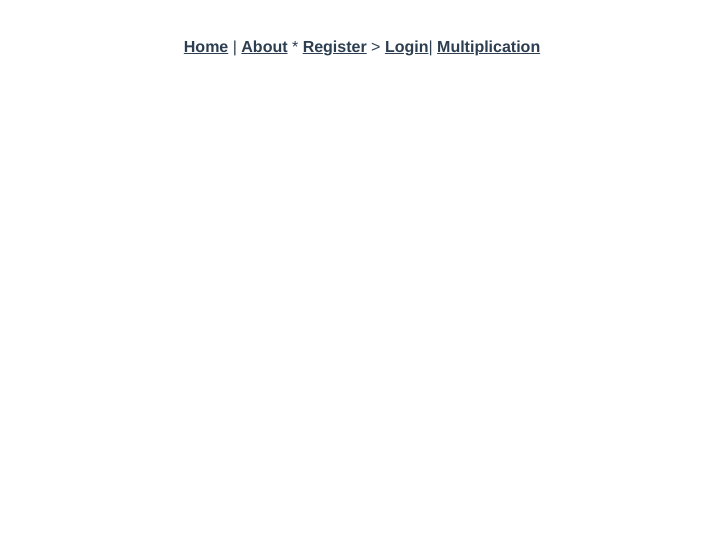
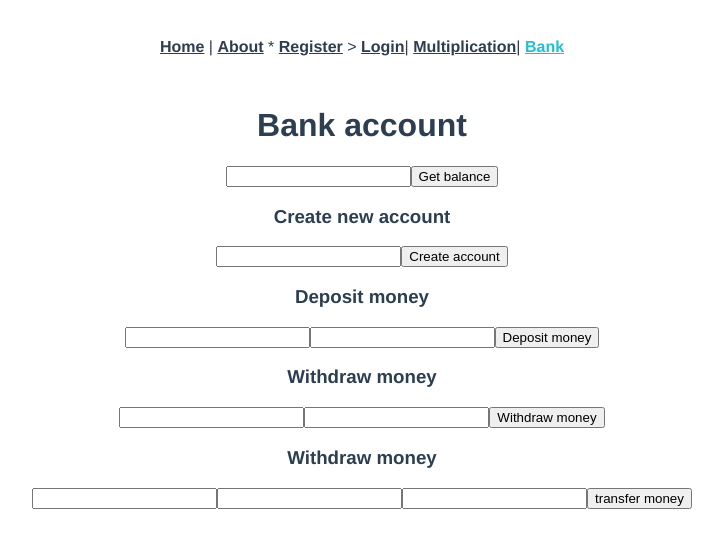
Before and after one commit to ToomasProoso/vue, a Vue app: page /#/bank in a window 1280 px wide. Shown: the top 548 px of the page, without its empty margins (278-1001 px from the left). Built offline with nearby package versions, Linux system fonts and the light colour scheme.

Commit message:
28,04,2021

```diff
--- a/package.json
+++ b/package.json
@@ -7,7 +7,9 @@
     "build": "vue-cli-service build"
   },
   "dependencies": {
+    "axios": "^0.21.1",
     "vue": "^2.6.11",
+    "vue-axios": "^3.2.4",
     "vue-router": "^3.2.0"
   },
   "devDependencies": {
--- a/public/index.html
+++ b/public/index.html
@@ -14,4 +14,5 @@
     <div id="app"></div>
     <!-- built files will be auto injected -->
   </body>
+
 </html>
--- a/src/App.vue
+++ b/src/App.vue
@@ -5,8 +5,8 @@
       <router-link to="/about">About</router-link> *
       <router-link to="/register">Register</router-link> >
       <router-link to="/login">Login</router-link>|
-      <router-link to="/multiplication">Multiplication</router-link>
-
+      <router-link to="/multiplication">Multiplication</router-link>|
+      <router-link to="/bank">Bank</router-link>
     </div>
     <router-view/>
   </div>
--- a/src/main.js
+++ b/src/main.js
@@ -1,7 +1,10 @@
 import Vue from 'vue'
 import App from './App.vue'
 import router from './router'
+import axios from "axios"
+import VueAxios from "vue-axios"
 
+Vue.use(VueAxios, axios)
 Vue.config.productionTip = false
 
 new Vue({
--- a/src/router/index.js
+++ b/src/router/index.js
@@ -4,6 +4,7 @@ import Home from '../views/Home.vue'
 import Register from "@/views/Register"
 import Login from "@/views/Login"
 import Multiplication from "@/views/Multiplication";
+import Bank from "@/views/Bank";
 
 Vue.use(VueRouter)
 
@@ -31,6 +32,11 @@ const routes = [
     name: 'Multiplication',
     component: Multiplication
   },
+  {
+    path: '/bank',
+    name: 'Bank',
+    component: Bank
+  },
 
   {
     path: '/about',
--- /dev/null
+++ b/src/views/Bank.vue
@@ -0,0 +1,135 @@
+<template>
+  <div class="Bank">
+
+    <h1>Bank account</h1>
+
+    <input v-model.number="accountNr">
+    <button v-on:click="getBalance()">Get balance</button>
+    {{balance}}
+
+    <h3>Create new account</h3>
+    <input v-model.number="newAccountNr">
+    <button v-on:click="createAccount()">Create account</button>
+    {{newAccount}}
+
+    <h3>Deposit money</h3>
+    <input v-model.number="accountNr1">
+    <input v-model.number="deposit">
+    <button v-on:click="depositMoney()">Deposit money</button>
+    {{balance1}}
+
+    <h3>Withdraw money</h3>
+    <input v-model.number="accountNr2">
+    <input v-model.number="withdraw">
+    <button v-on:click="withdrawMoney()">Withdraw money</button>
+    {{balance2}}
+
+    <h3>Withdraw money</h3>
+    <input v-model.number="accountNr3">
+    <input v-model.number="accountNr4">
+    <input v-model.number="transfer">
+    <button v-on:click="transferMoney()">transfer money</button>
+    {{balance3}}
+
+  </div>
+</template>
+<script>
+
+function getBalance() {
+  this.$http.get('http://localhost:8080/banksql/getBalance?accountNr=' + this.accountNr)
+      .then (response =>{
+        console.log(response)
+        this.balance = response.data
+      })
+      .catch(response =>{
+        alert("Error")
+      })
+}
+
+function createAccount(){
+this.$http.get('http://localhost:8080/banksql/createAccount?accountNr=' + this.newAccountNr + '&balance=0')
+  .then(response =>{
+    console.log(response)
+    this.newAccount = response.data
+  })
+  .catch(response =>{
+    alert ("Error")
+  })
+}
+
+function depositMoney(){
+  this.$http.put('http://localhost:8080/banksql/deposit',{
+  accountNumber: this.accountNr1,
+  balance: this.deposit})
+      .then(response =>{
+        console.log(response)
+        this.balance1 = response.data
+      })
+      .catch(response =>{
+        alert ("Error")
+      })
+}
+
+function withdrawMoney() {
+  this.$http.put('http://localhost:8080/banksql/withdraw', {
+    accountNumber: this.accountNr2,
+    balance: this.withdraw
+  })
+      .then(response => {
+        console.log(response)
+        this.balance2 = response.data
+      })
+      .catch(response => {
+        alert("Error")
+      })
+}
+
+function transferMoney() {
+  this.$http.put('http://localhost:8080/banksql/transfer', {
+    accountNumber: this.accountNr3,
+    accountNumber1: this.accountNr4,
+    balance: this.transfer
+  })
+      .then(response => {
+        console.log(response)
+        this.balance3 = response.data
+      })
+      .catch(response => {
+        alert("Error")
+      })
+}
+
+export default {
+   data: function () {
+    return {
+      'balance': '',
+      'accountNr': '',
+
+      'newAccountNr': '',
+      'newAccount': '',
+
+      'accountNr1': '',
+      'balance1': '',
+      'deposit': '',
+
+      'accountNr2': '',
+      'balance2': '',
+      'withdraw': '',
+
+      'accountNr3': '',
+      'accountNr4': '',
+      'balance3': '',
+      'transfer': '',
+
+
+    }
+  },
+  methods: {
+    'getBalance': getBalance,
+    'createAccount': createAccount,
+    'depositMoney' : depositMoney,
+    'withdrawMoney' : withdrawMoney,
+    'transferMoney': transferMoney
+  }
+}
+</script>
--- a/src/views/Login.vue
+++ b/src/views/Login.vue
@@ -1,6 +1,7 @@
 <template>
   <div class="Login">
     <input v-model="email" placeholder="enter your email"/>
+
     <button v-on:click="login()">Login</button>
     <h1>Login please</h1>
     <table>
```
Also changed, not shown: 1 other file (tests, documents, lock files or other folders).
